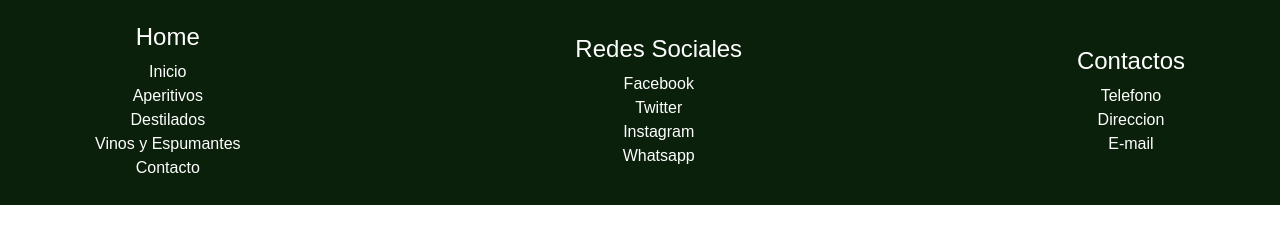
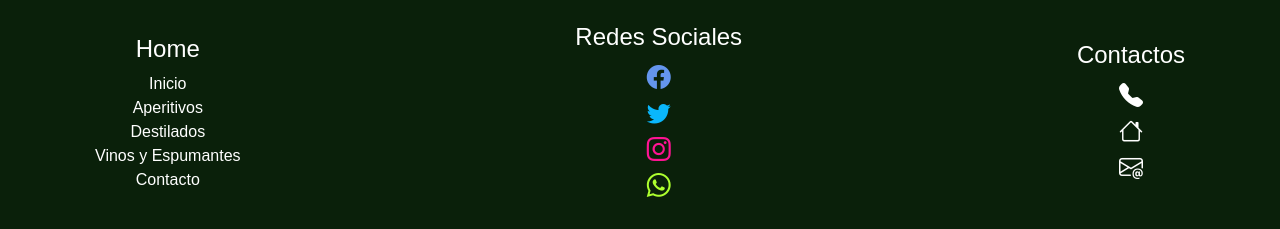
Before and after one commit to AnabellaLuluaga/Proyecto-final-Coder-House, a plain HTML site: page pages/aperitivos.html in a window 1280 px wide. Shown: the part 1293-1522 px from the top of the page. Before the commit the page ends 1498 px from the top, so only its background shows below. Drawn offline with nearby package versions, Linux system fonts and the light colour scheme; a web font is replaced by a local one.

Commit message:
actualizacion de css

```diff
--- a/css/styleprueba.css
+++ b/css/styleprueba.css
@@ -108,12 +108,37 @@ footer {
     background-color: rgb(10, 32, 10);
 }
 
-.icono{
+.bi-whatsapp{
     color: greenyellow;
-    font-size: 2rem;
+    font-size: 1.5rem;
 }
 .bi-instagram{
-    color: red;
+    color: deeppink;
+    font-size: 1.5rem;
+}
+.bi-facebook{
+    color: cornflowerblue;
+    font-size: 1.5rem;
+}
+
+.bi-twitter{
+    color: rgb(10, 183, 252);
+    font-size: 1.5rem;
+}
+
+.bi-telephone-fill{
+    color: white;
+    font-size: 1.5rem;
+}
+
+.bi-envelope-at{
+    color: white;
+    font-size: 1.5rem;
+}
+
+.bi-house{
+    color: white;
+    font-size: 1.5rem;
 }
 
 /*================================APERITIVOS============================*/
@@ -311,6 +336,8 @@ footer {
     background-color: rgb(10, 32, 10);
 }
 
+
+
 /*=======================CONTACTOS===============================*/
 
 /*---------------header------------------------*/
@@ -368,6 +395,8 @@ footer {
     background-color: rgb(10, 32, 10);
 }
 
+
+
 @media screen and (max-width:700px){
     header nav ul {
         flex-direction: column;
--- a/pages/aperitivos.html
+++ b/pages/aperitivos.html
@@ -10,8 +10,9 @@
     <link rel="preconnect" href="https://fonts.googleapis.com">
     <link rel="preconnect" href="https://fonts.gstatic.com" crossorigin>
     <link href="https://fonts.googleapis.com/css2?family=Moon+Dance&display=swap" rel="stylesheet">
+    <link rel="stylesheet" href="https://cdn.jsdelivr.net/npm/bootstrap-icons@1.10.3/font/bootstrap-icons.css">
     <link rel="stylesheet" href="../css/styleprueba.css">
-    <title>Aperitivos</title>
+    <title>Aperitivos - Bebidas con Alcohol </title>
 </head>
 
 <body>
@@ -34,14 +35,14 @@
             <div class="carousel-inner">
                 <div class="carousel-item active">
                     <img src="https://www.cardamomo.news/__export/1635392427211/sites/debate/img/2021/10/27/gin_tonic.png_759710130.png"
-                        class="d-block w-100" alt="...">
+                        class="d-block w-100" alt="foto de tres aperitivos">
                 </div>
                 <div class="carousel-item">
                     <img src="https://www.cardamomo.news/__export/1617562734046/sites/debate/img/2021/04/04/coctel_cosmopolitan_crop1617562570650.jpeg_759710130.jpeg"
-                        class="d-block w-100" alt="...">
+                        class="d-block w-100" alt="foto de negroni">
                 </div>
                 <div class="carousel-item">
-                    <img src="https://m2now.com/wp-content/uploads/2021/12/Tanq-Ad-M2-1-1-1024x792-1200x600.jpg" class="d-block w-100" alt="...">
+                    <img src="https://m2now.com/wp-content/uploads/2021/12/Tanq-Ad-M2-1-1-1024x792-1200x600.jpg" class="d-block w-100" alt="foto botella de Tanqueray">
                 </div>
             </div>
             <button class="carousel-control-prev" type="button" data-bs-target="#carouselExampleControls"
@@ -73,18 +74,18 @@
             <div class="redes sociales">
                 <h4>Redes Sociales</h4>
                 <ul>
-                    <li>Facebook</li>
-                    <li>Twitter</li>
-                    <li>Instagram</li>
-                    <li>Whatsapp</li>
+                    <li><i class="bi bi-facebook"></i></li>
+                    <li><i class="bi bi-twitter"></i></li>
+                    <li><i class="bi bi-instagram"></i></li>
+                    <li><i class="bi bi-whatsapp"></i></li>
                 </ul>
             </div>
             <div class="contactos">
                 <h4>Contactos</h4>
                 <ul>
-                    <li>Telefono</li>
-                    <li>Direccion</li>
-                    <li>E-mail</li>
+                    <li><i class="bi bi-telephone-fill"></i></li>
+                    <li><i class="bi bi-house"></i></li>
+                    <li><i class="bi bi-envelope-at"></i></li>
                 </ul>
             </div>
         </div>
```
Also changed, not shown: index.html (+8 -8 lines), pages/contacto.html (+9 -8 lines), pages/destilados.html (+9 -8 lines), pages/vinos-y-espumantes.html (+10 -9 lines), scss/base/_base.scss (added), scss/components/_navbar.scss (added), scss/main.scss (added), scss/pages/_aperitivos.scss (added), scss/pages/_contactos.scss (added), scss/pages/_destilados.scss (added), scss/pages/_index.scss (added), scss/pages/_vinos-y-espumantes.scss (added), scss/utils/_variables.scss (added).
